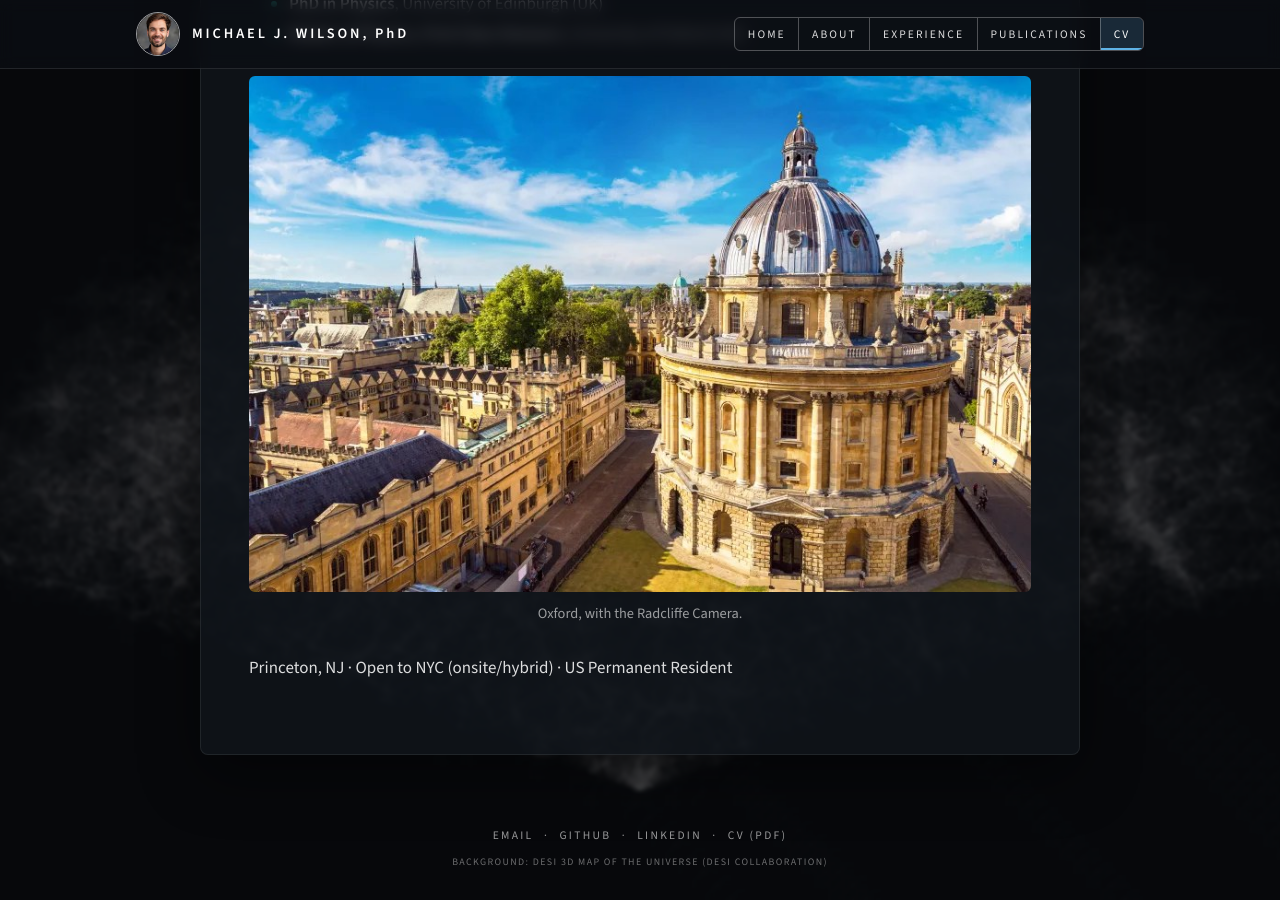
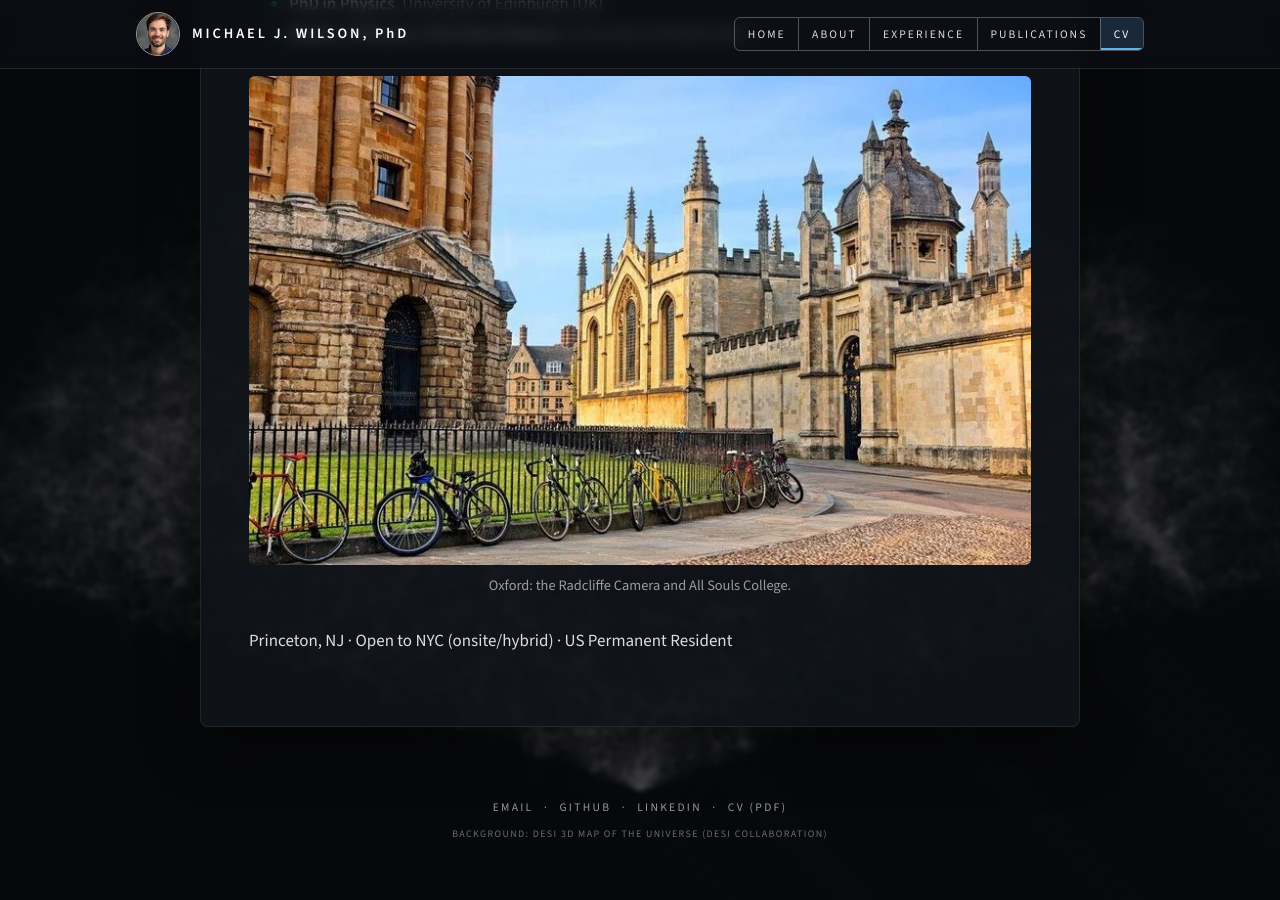
Before and after one commit to michaelJwilson/michaelJwilson.github.io, a Jekyll site: the page built from cv.md, in a window 1280 px wide and 900 px high, scrolled down 564 px. Built offline with Jekyll 4.4.1, drawn with Linux system fonts in a browser that asks for light colours; after the commit the page ends 1436 px from its top, so only the background shows below that.

Commit message:
New Oxford photo; lighter Princeton image
- assets/img/education/oxford.jpg: Radcliffe Camera and All Souls College
- princeton-spatial.jpg re-encoded (366 KB -> 326 KB, no visible change)

Co-Authored-By: Claude Opus 5.5 <noreply@anthropic.com>
Claude-Session: https://claude.ai/code/session_01SiHqF3nmdqJf51uy6f9hsB

```diff
--- a/cv.md
+++ b/cv.md
@@ -19,6 +19,6 @@ permalink: /cv/
 - **PhD in Physics**, University of Edinburgh (UK)
 - **Master of Physics, First Class Honours**, University of Oxford (UK)
 
-{% include figure.html src="/assets/img/education/oxford.jpg" alt="The Radcliffe Camera and Oxford rooftops on a sunny day" caption="Oxford, with the Radcliffe Camera." %}
+{% include figure.html src="/assets/img/education/oxford.jpg" alt="The Radcliffe Camera and All Souls College in Oxford, with bicycles along the railings" caption="Oxford: the Radcliffe Camera and All Souls College." %}
 
 Princeton, NJ · Open to NYC (onsite/hybrid) · US Permanent Resident
```
Also changed, not shown: assets/img/education/oxford.jpg, assets/img/experience/princeton-spatial.jpg.
